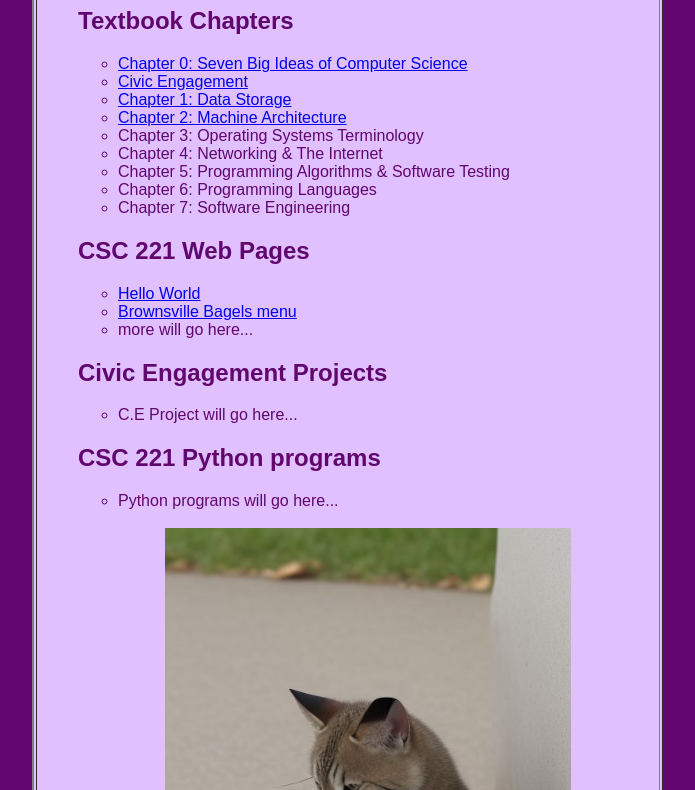
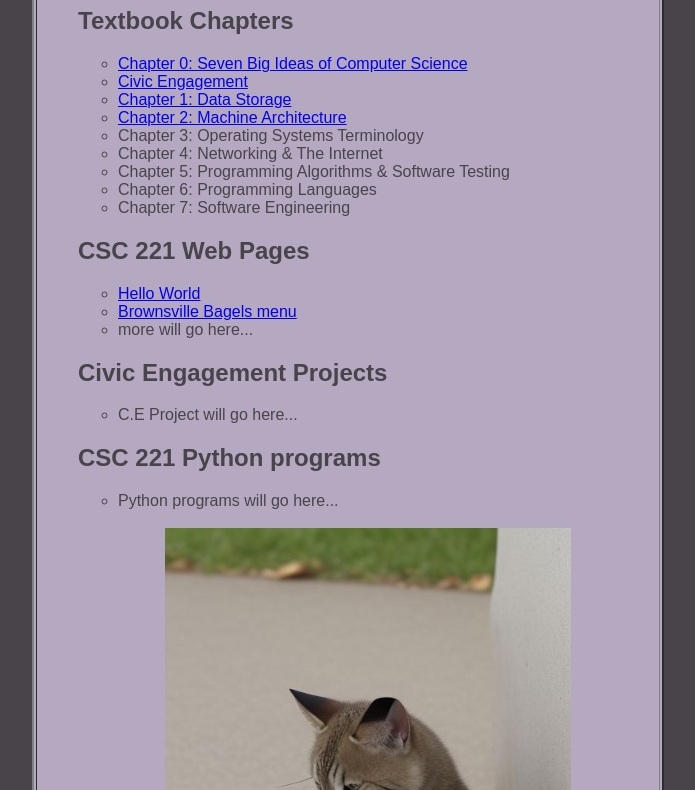
Before and after one commit to ciaramotter-pvcc/ciaramotter-pvcc.github.io, a plain HTML site: page index.html in a window 1280 px wide. Shown: the part 87-877 px from the top of the page, without its empty margins (292-987 px from the left). Drawn offline with Linux system fonts and the light colour scheme.

Commit message:
Update index.html
Recolored the Background color s

```diff
--- a/index.html
+++ b/index.html
@@ -8,8 +8,8 @@
 
 </head>
 
-<body style="background-color: #60066e; font-family: Arial, Helvetica, sans-serif;">
-    <table border="2" style ="width:50%; color: #60066e; background-color: #e0c0ff; margin:auto;">
+<body style="background-color: #49434a; font-family: Arial, Helvetica, sans-serif;">
+    <table border="2" style ="width:50%; color: #49434a; background-color: #b5a9c2; margin:auto;">
 
         <tr><td colspan="4"><ul>
             <h1> Ciara Motter </h1>
```
